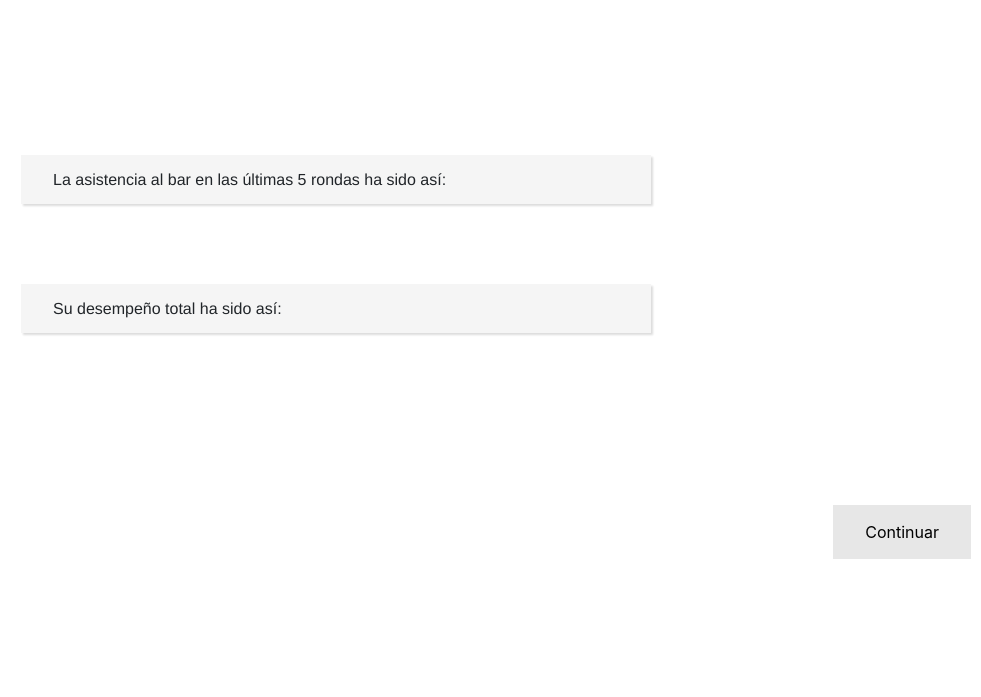
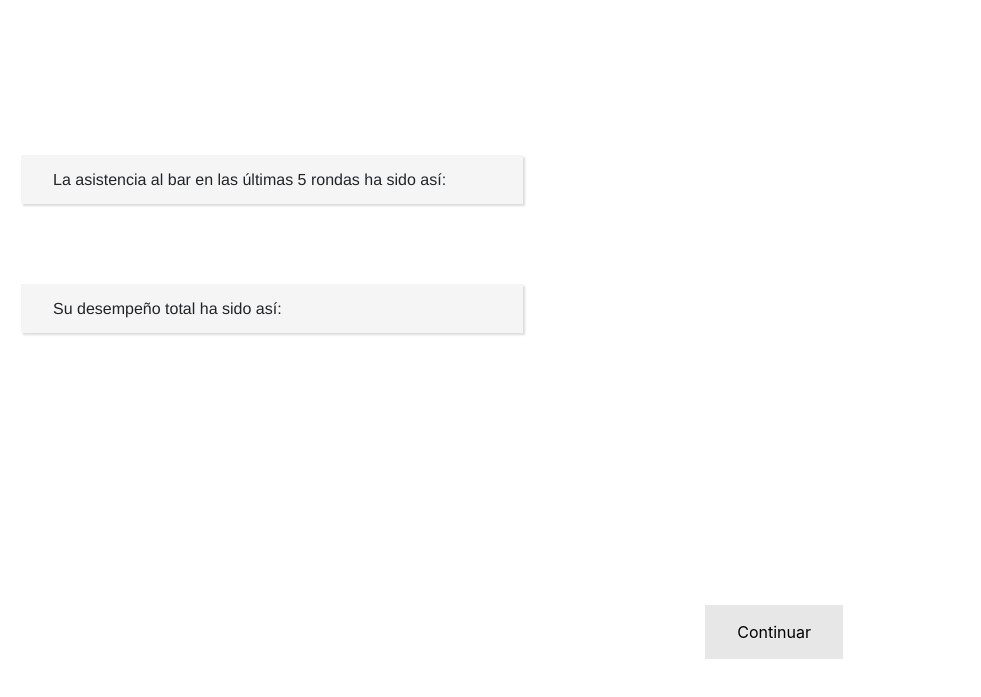
Before and after one commit to Slendercoder/ElFarol, a website: page public/puntaje.htm in a window 1280 px wide. Shown: the part 73-770 px from the top of the page, without its empty margins (299-1280 px from the left). Drawn offline with nearby package versions, Linux system fonts and the light colour scheme.

Commit message:
arreglar posición botón

```diff
--- a/public/puntaje.htm
+++ b/public/puntaje.htm
@@ -33,7 +33,6 @@ h3 {
       margin: 0 auto;
       padding-top: 20px;
       padding-bottom: 50px;
-
 }
 
 
@@ -47,7 +46,7 @@ h3 {
 }
 
 .middle {
-  width: 50%;
+  width: 40%;
 }
 
 
@@ -76,6 +75,7 @@ div.checks img{
     display: inline-block;
     font-size: 16px;
 }
+
 </style>
 
     <h1>Puntaje total en las rondas</h1>
@@ -97,13 +97,12 @@ div.checks img{
     </div>
 
 
-    <div class="column right" style="padding-top: 500px">
+    <div class="column right" style="padding-top: 600px">
         <div id = "confirmar" align="right" style="padding-top: 0px;">
             <button class="button1" id='continuar'>Continuar</button>
         </div>
     </div>
   </div>
-
 
 
 </body>
```
Lines whose indentation alone changed are shown as unchanged.
